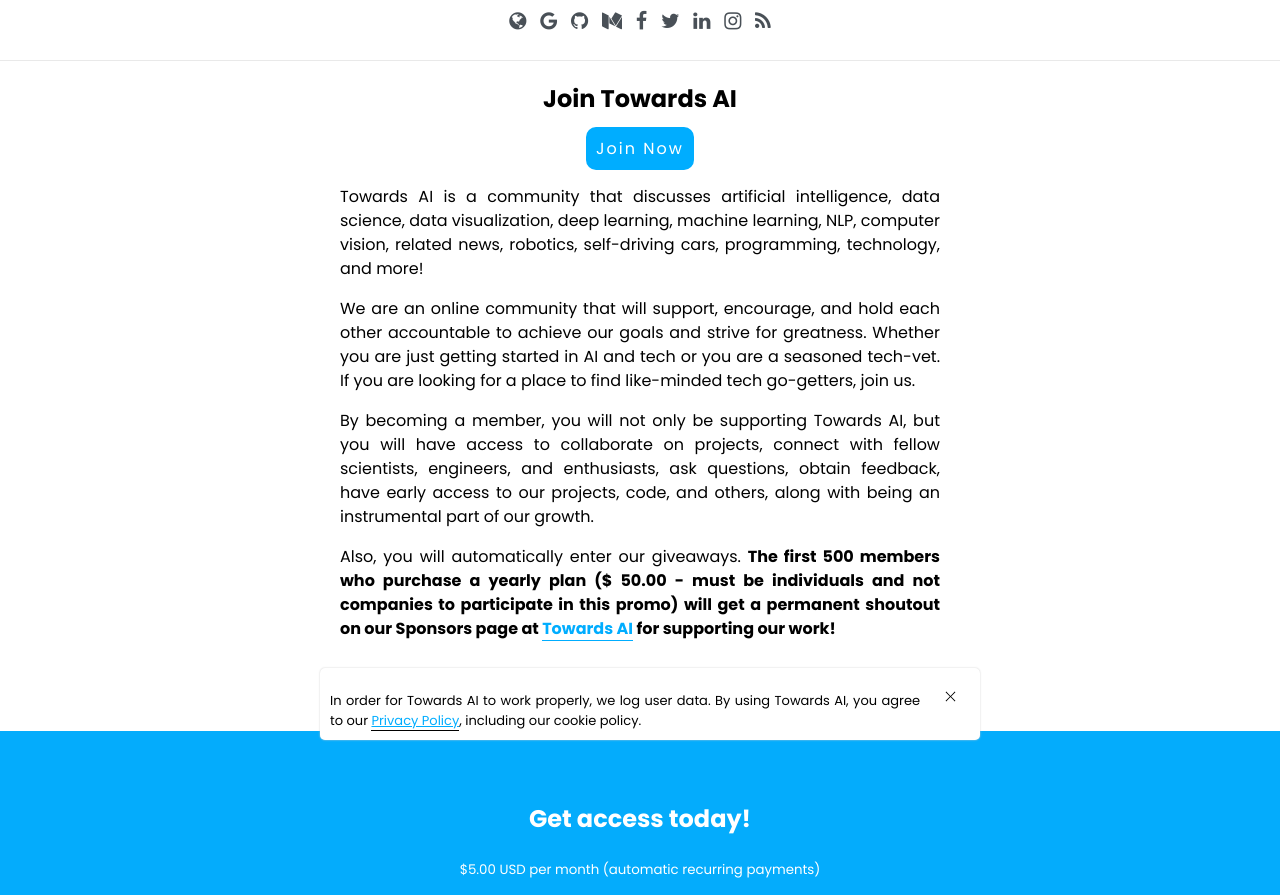
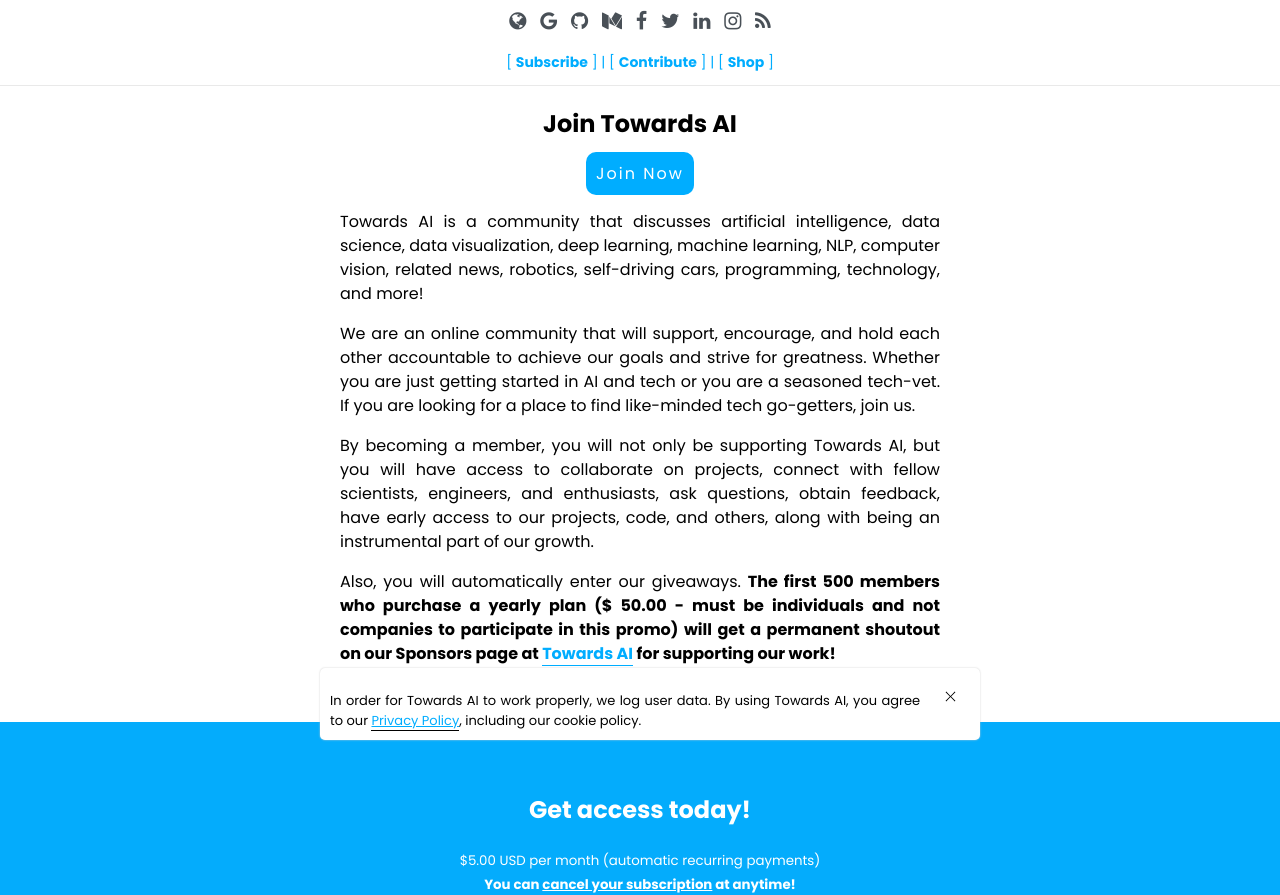
Before and after one commit to towardsai/members, a plain HTML site: page index.html in a window 1280 px wide. Shown: the part 65-960 px from the top of the page. Drawn offline with Linux system fonts and the light colour scheme; a script that the page names is missing.

Commit message:
added ip anonymization and cta

```diff
--- a/index.html
+++ b/index.html
@@ -14,7 +14,7 @@
       	  window.dataLayer = window.dataLayer || [];
       	  function ga(){dataLayer.push(arguments);}
       	  ga('js', new Date());
-      	  ga('config', 'G-9D3HKKFV1Q');
+      	  ga('config', 'G-9D3HKKFV1Q', { 'anonymize_ip': true });
       	</script>
       	<!-- /Analytics -->
         <meta charset="UTF-8">
@@ -200,7 +200,7 @@
 
             /* CTA */
             .cta {
-                margin-top: 50px;
+                margin-top: 10px;
                 vertical-align: text-top;
                 color: #00adff;
             }
@@ -334,7 +334,7 @@
             .copyright {
                 width: 100vw;
                 font-size: 14px;
-                margin-top: 150px;
+                margin-top: 20px;
                 text-align: center;
                 margin-bottom: 20px;
             }
@@ -490,10 +490,10 @@
                         </li>
                     </ul>
                 </div>
-                <div class="cta oculto">
+                <div class="cta">
                   [ <a href="https://medium.com/towards-artificial-intelligence/newsletters/towards-ai-newsletter?utm_source=members.towardsai.net&utm_medium=referral" target="_blank" rel="noopener">Subscribe</a> ] |
-                  [ <a href="https://medium.com/towards-artificial-intelligence/towards-ai-categories-d59922a80d8e?utm_source=members.towardsai.net&utm_medium=referral" target="_blank" rel="noopener">Categories</a> ] |
-                  [ <a href="https://launchpass.com/towards-ai/member?utm_source=members.towardsai.net&utm_medium=referral" target="_blank" rel="noopener">Join us</a> ]
+                  [ <a href="https://contribute.towardsai.net?utm_source=members.towardsai.net&utm_medium=referral" target="_blank" rel="noopener">Contribute</a> ] |
+                  [ <a href="https://towardsai.net/shop?utm_source=members.towardsai.net&utm_medium=referral" target="_blank" rel="noopener">Shop</a> ]
                 </div>
             </div>
         </header>
@@ -516,7 +516,9 @@
         <section id="join" class="signup">
           <div>
             <h2>Get access today!</h2>
-            <small>$5.00 USD per month (automatic recurring payments)</small>
+            <small>$5.00 USD per month (automatic recurring payments)<br>
+              <strong>You can <a href="https://towardsai.net/p/news/introducing-towards-ai-official-community#cancel-membership" target="_blank">cancel your subscription</a> at anytime!</strong>
+            </small>
             <button class="lp5985300766785536 members-button">Subscribe</button>
           </div>
           <div>
```
